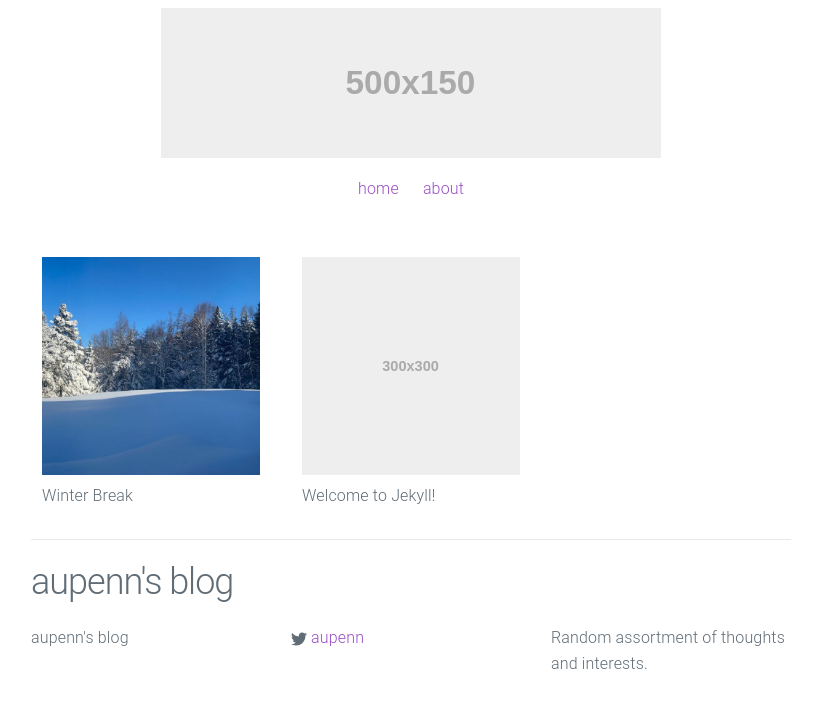
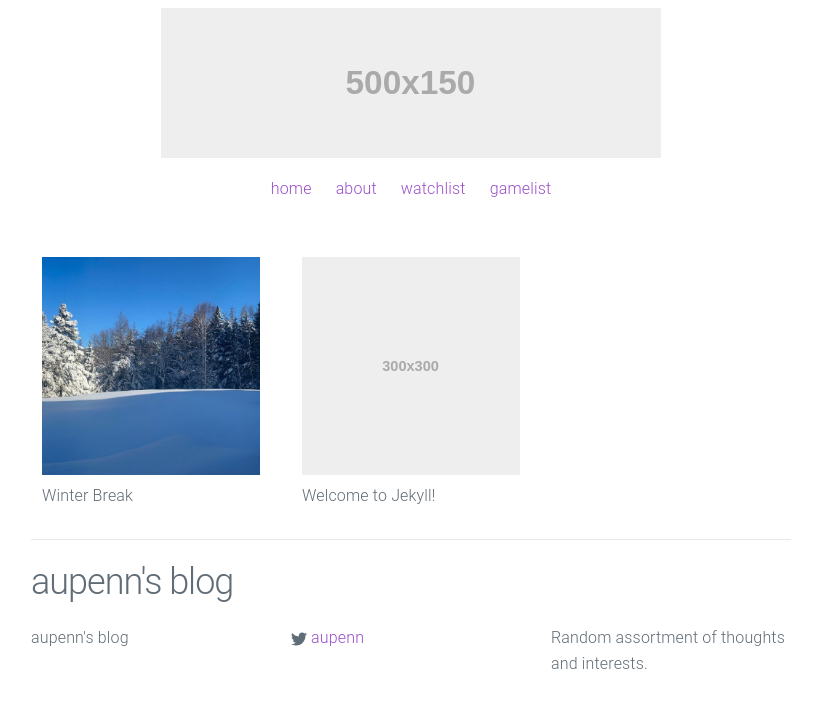
Before and after one commit to aupenn/loggit, a Jekyll site: the page built from index.html, in a window 1280 px wide. Shown: the top 708 px of the page, without its empty margins (229-1044 px from the left). Built offline with Jekyll 4.4.1, drawn with Linux system fonts in a browser that asks for light colours.

Commit message:
Update header.html
Added new menu options

```diff
--- a/_includes/header.html
+++ b/_includes/header.html
@@ -5,6 +5,8 @@
     <ul>
       <li class="nav-item"><a href="{{ site.baseurl }}/">home</a></li>
       <li class="nav-item"><a href="{{ site.baseurl }}/about/">about</a></li>
+      <li class="nav-item"><a href="{{ site.baseurl }}/watchlist/">watchlist</a></li>
+      <li class="nav-item"><a href="{{ site.baseurl }}/gamelist/">gamelist</a></li>
     </ul>
   </nav>
 
```
